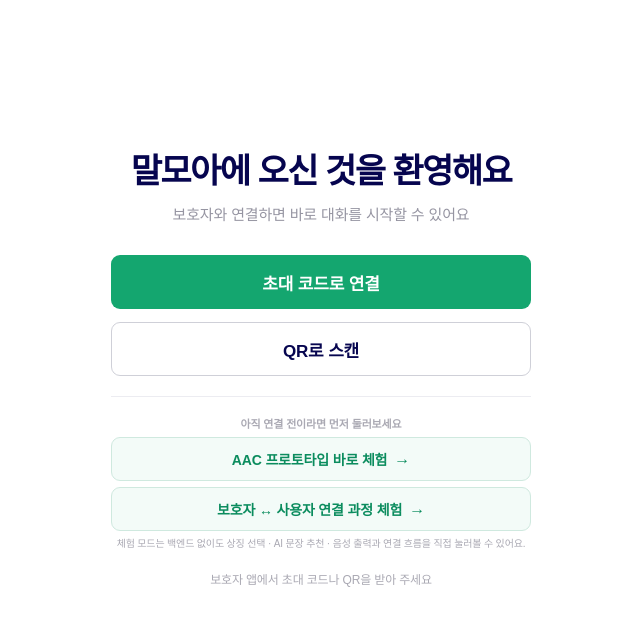
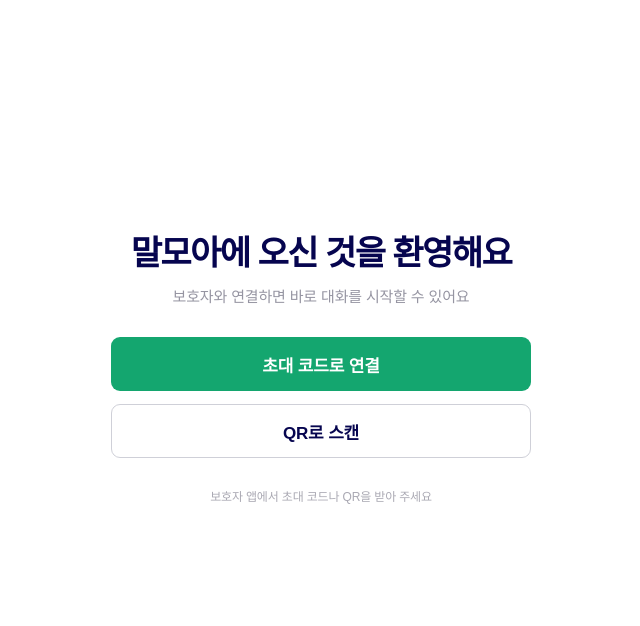
Before and after one commit to usernameisuser11/malmoa-ai-personalization, a Next.js app in the folder frontend/: page / in a window 1280 px wide. Shown: the top 626 px of the page, without its empty margins (319-959 px from the left). Built offline with nearby package versions, Linux system fonts and the light colour scheme.

Commit message:
refactor: remove prototype entry points from production flow

```diff
--- a/frontend/src/app/page.tsx
+++ b/frontend/src/app/page.tsx
@@ -10,12 +10,6 @@
           <Link className="m2-button m2-button--primary" href="/connect?mode=code">초대 코드로 연결</Link>
           <Link className="m2-button m2-button--outline" href="/connect?mode=qr">QR로 스캔</Link>
         </div>
-        <div className="m2-welcome__demo">
-          <span>아직 연결 전이라면 먼저 둘러보세요</span>
-          <Link href="/aac?demo=1">AAC 프로토타입 바로 체험 <b>→</b></Link>
-          <Link href="/connect?mode=guardian&demo=1">보호자 ↔ 사용자 연결 과정 체험 <b>→</b></Link>
-          <small>체험 모드는 백엔드 없이도 상징 선택 · AI 문장 추천 · 음성 출력과 연결 흐름을 직접 눌러볼 수 있어요.</small>
-        </div>
         <span className="m2-welcome__hint">보호자 앱에서 초대 코드나 QR을 받아 주세요</span>
       </section>
     </main>
```
